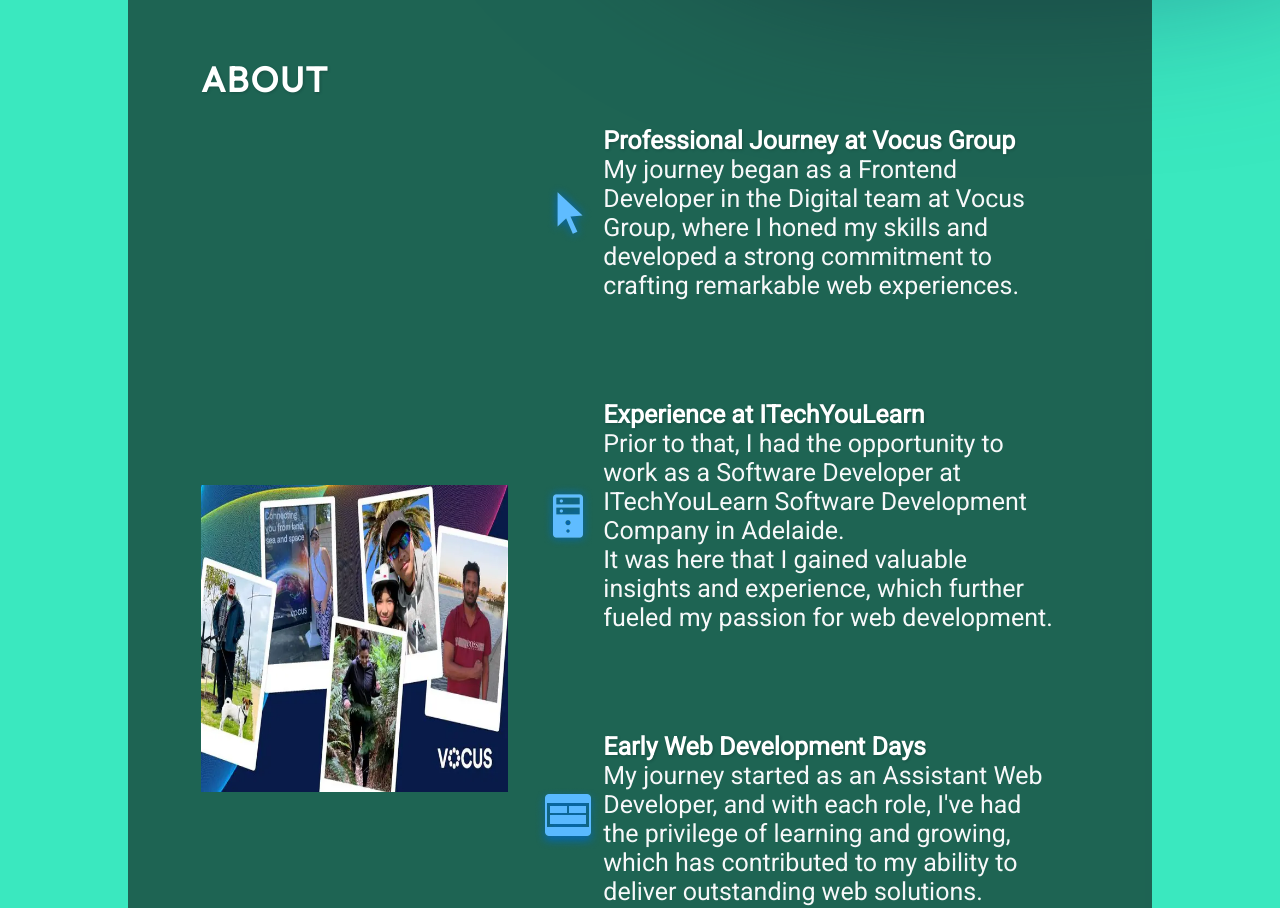
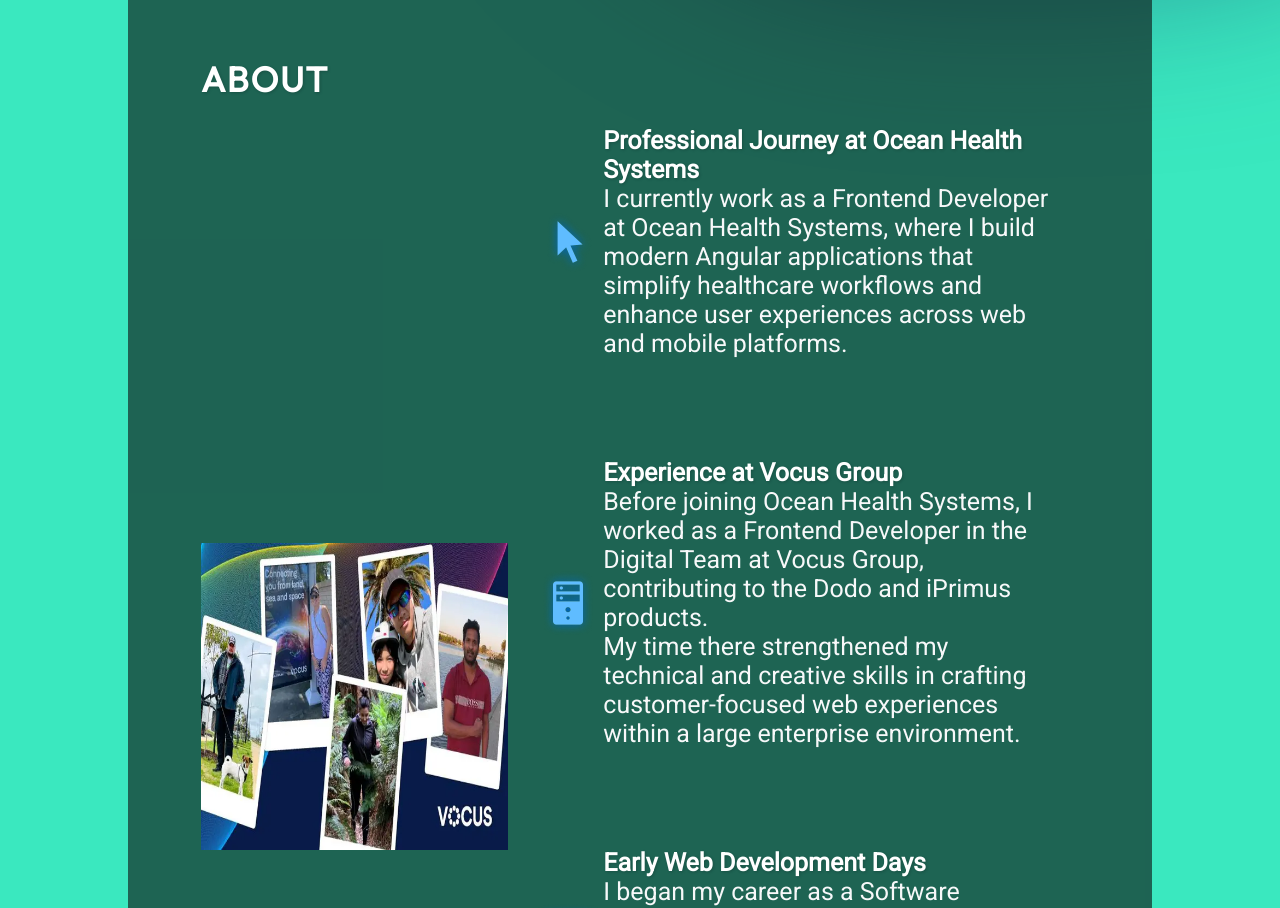
Before and after one commit to rbasehewa/ryan-portfolio, a React (Vite) app in the folder PortReact/: page / in a window 1280 px wide. Shown: the part 1084-1992 px from the top of the page. Built offline with nearby package versions, Linux system fonts and the light colour scheme.

Commit message:
update about me

```diff
--- a/PortReact/src/componets/About/About.jsx
+++ b/PortReact/src/componets/About/About.jsx
@@ -13,23 +13,23 @@
             <li className={styles.aboutItem}>
                 <img src={getImageUrl("about/cursorIcon.png")} alt="Cursor icon" />
                 <div className={styles.aboutItemText}>
-                    <h3>Professional Journey at Vocus Group</h3>
-                    <p>My journey began as a Frontend Developer in the Digital team at Vocus Group, where I honed my skills and developed a strong commitment to crafting remarkable web experiences.</p>
+                    <h3>Professional Journey at Ocean Health Systems</h3>
+                    <p>I currently work as a Frontend Developer at Ocean Health Systems, where I build modern Angular applications that simplify healthcare workflows and enhance user experiences across web and mobile platforms.</p>
                 </div>
             </li>
             <li className={styles.aboutItem}>
                 <img src={getImageUrl("about/serverIcon.png")} alt="Server icon" />
                 <div className={styles.aboutItemText}>
-                    <h3>Experience at ITechYouLearn</h3>
-                    <p>Prior to that, I had the opportunity to work as a Software Developer at ITechYouLearn Software Development Company in Adelaide.</p>
-                    <p>It was here that I gained valuable insights and experience, which further fueled my passion for web development.</p>
+                    <h3>Experience at Vocus Group</h3>
+                    <p>Before joining Ocean Health Systems, I worked as a Frontend Developer in the Digital Team at Vocus Group, contributing to the Dodo and iPrimus products.</p>
+                    <p>My time there strengthened my technical and creative skills in crafting customer-focused web experiences within a large enterprise environment.</p>
                 </div>
             </li>
             <li className={styles.aboutItem}>
                 <img src={getImageUrl("about/uiIcon.png")} alt="UI icon" />
                 <div className={styles.aboutItemText}>
                     <h3>Early Web Development Days</h3>
-                    <p>My journey started as an Assistant Web Developer, and with each role, I've had the privilege of learning and growing, which has contributed to my ability to deliver outstanding web solutions.</p>
+                    <p>I began my career as a Software Developer at ITechYouLearn in Adelaide, gaining valuable experience and a strong foundation in building scalable and responsive web solutions.</p>
                 </div>
             </li>
 
@@ -38,7 +38,7 @@
 
                 <div className={styles.aboutItemText}>
                         <h3>Life Beyond the Code</h3>
-                        <p>In my free time, I'm an outdoor enthusiast, a gaming enthusiast, and a passionate cook. I love learning and tackling new challenges..</p>
+                        <p>Outside of work, I enjoy spending time outdoors, gaming, and experimenting with new recipes. I’m always eager to learn and take on new challenges.</p>
                 </div>
             </li>
         </ul>
```
